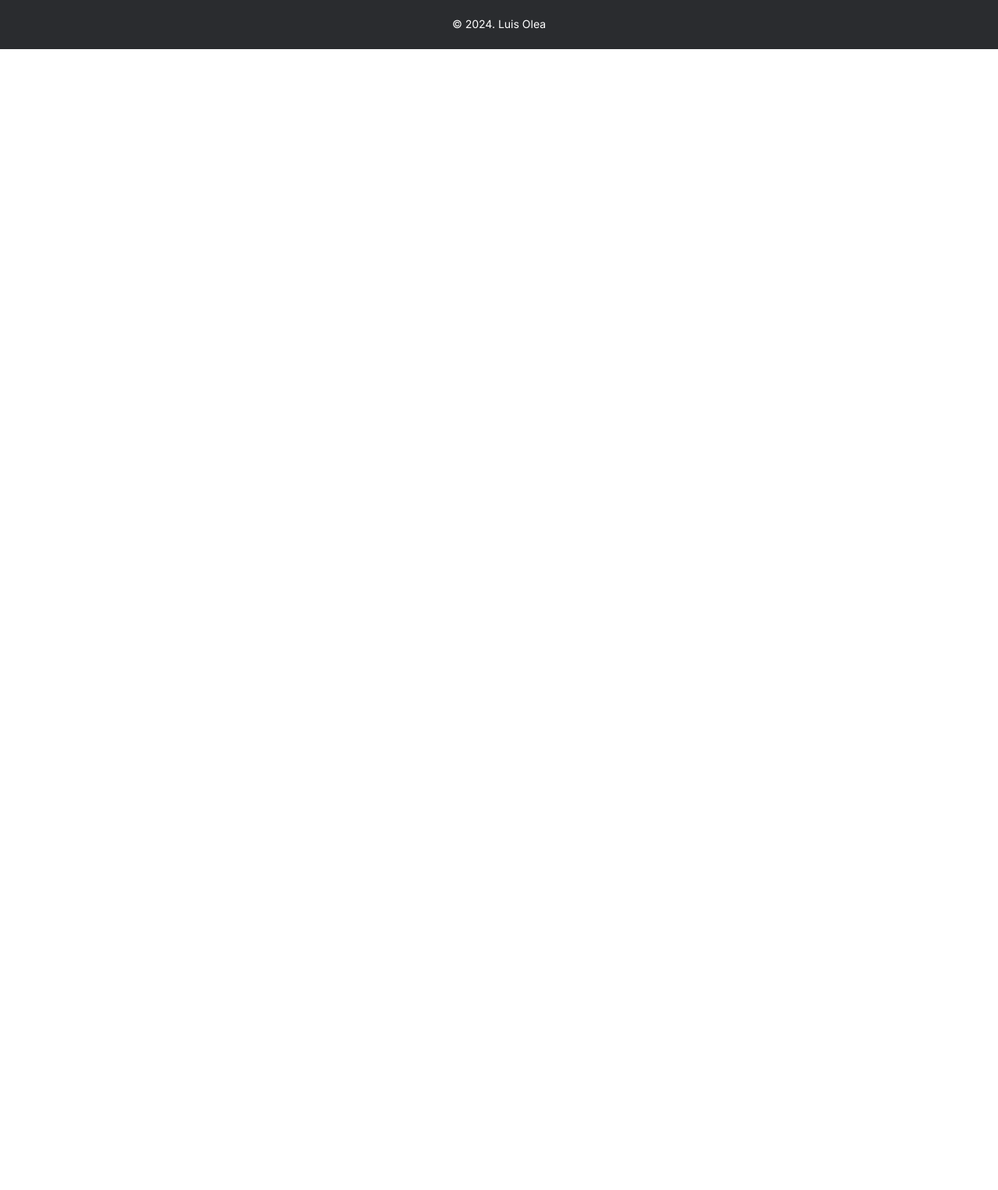
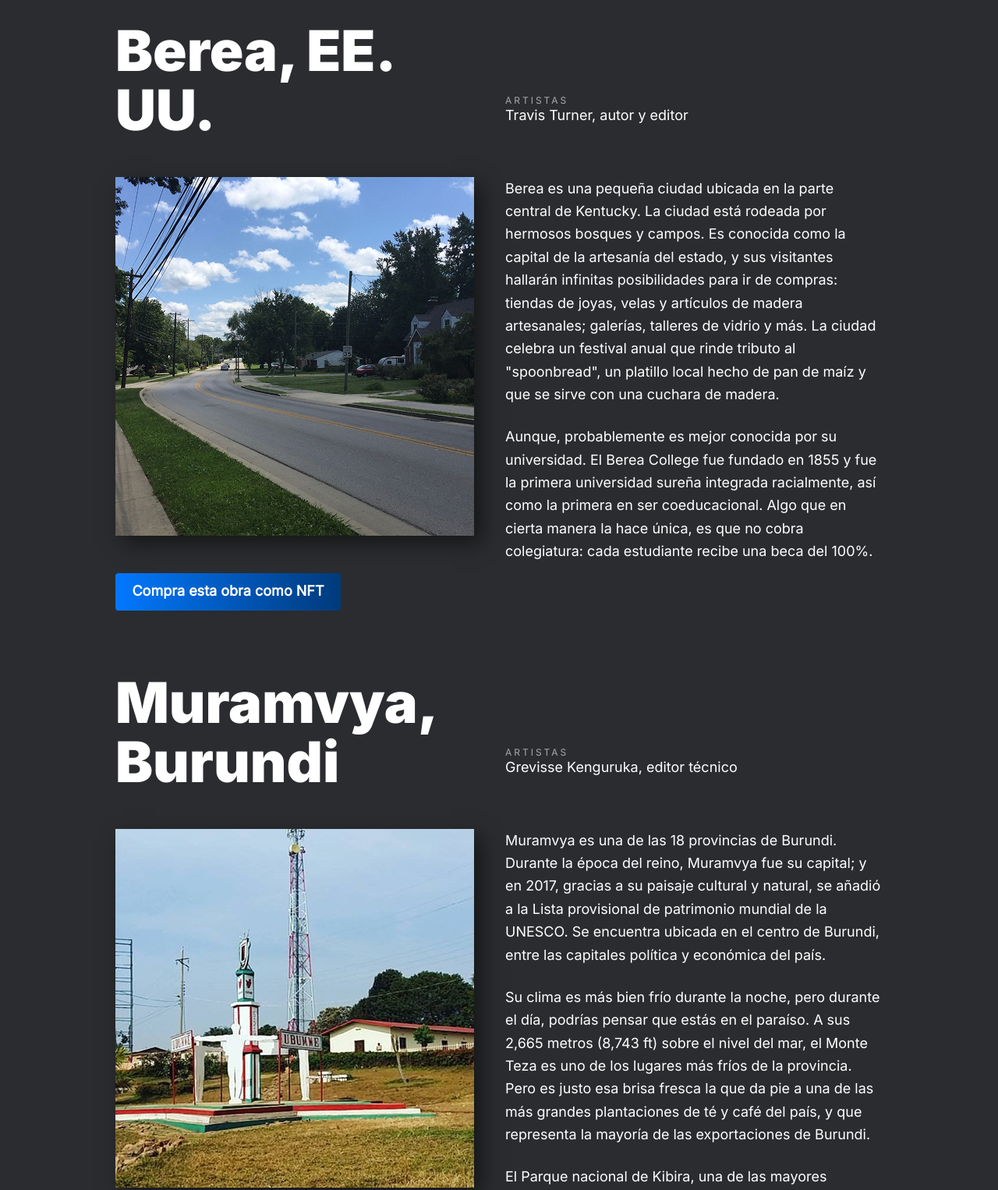
Before and after one commit to luisolea1/web_project_homeland, a plain HTML site: page index.html in a window 1280 px wide. Shown: the part 3420-4946 px from the top of the page at 78% size. Before the commit the page ends 3483 px from the top, so only its background shows below. Drawn offline with Linux system fonts and the light colour scheme.

Commit message:
update places

```diff
--- a/blocks/places.css
+++ b/blocks/places.css
@@ -59,13 +59,13 @@
   grid-column: 2/3;
   grid-row: 2/4 ;
   width: 484px;
-
 }
 
 .places__paragraph{
   font-size: 18px;
   line-height: 163%;
   margin: 0 auto 25px;
+
 }
 
 .places__button{
--- a/index.html
+++ b/index.html
@@ -71,13 +71,47 @@
 
           </div>
           <a href="" class="places__button">Compra esta obra como NFT</a>
+        </div>
 
+        <div class="places__content">
 
+          <h2 class="places__title">Berea, EE. UU.</h2>
+        <div class="places__website">
+          <a class="places__url-heading" href="">Artistas</a>
+          <p class="places__artist">Travis Turner, autor y editor</p>
+        </div>
 
+        <img class="places__image" src="./images/EEUU__image.jpg" alt="Imagen de EEUU"/>
 
+        <div class="places__paragraphs">
+          <p class="places__paragraph">Berea es una pequeña ciudad ubicada en la parte central de Kentucky. La ciudad está rodeada por hermosos bosques y campos. Es conocida como la capital de la artesanía del estado, y sus visitantes hallarán infinitas posibilidades para ir de compras: tiendas de joyas, velas y artículos de madera artesanales; galerías, talleres de vidrio y más. La ciudad celebra un festival anual que rinde tributo al "spoonbread", un platillo local hecho de pan de maíz y que se sirve con una cuchara de madera.</p>
 
+          <p class="places__paragraph">Aunque, probablemente es mejor conocida por su universidad. El Berea College fue fundado en 1855 y fue la primera universidad sureña integrada racialmente, así como la primera en ser coeducacional. Algo que en cierta manera la hace única, es que no cobra colegiatura: cada estudiante recibe una beca del 100%.</p>
 
         </div>
+        <a href="" class="places__button">Compra esta obra como NFT</a>
+      </div>
+
+      <div class="places__content">
+
+        <h2 class="places__title">Muramvya, Burundi</h2>
+      <div class="places__website">
+        <a class="places__url-heading" href="">Artistas</a>
+        <p class="places__artist">Grevisse Kenguruka, editor técnico</p>
+      </div>
+
+      <img class="places__image" src="./images/Burundi__image.jpg" alt="Imagen de Gales"/>
+
+      <div class="places__paragraphs">
+        <p class="places__paragraph">Muramvya es una de las 18 provincias de Burundi. Durante la época del reino, Muramvya fue su capital; y en 2017, gracias a su paisaje cultural y natural, se añadió a la Lista provisional de patrimonio mundial de la UNESCO. Se encuentra ubicada en el centro de Burundi, entre las capitales política y económica del país.</p>
+
+        <p class="places__paragraph">Su clima es más bien frío durante la noche, pero durante el día, podrías pensar que estás en el paraíso. A sus 2,665 metros (8,743 ft) sobre el nivel del mar, el Monte Teza es uno de los lugares más fríos de la provincia. Pero es justo esa brisa fresca la que da pie a una de las más grandes plantaciones de té y café del país, y que representa la mayoría de las exportaciones de Burundi.</p>
+
+        <p class="places__paragraph">El Parque nacional de Kibira, una de las mayores reservas de vida silvestre para los simios, ocupa parte de cuatro provincias, incluyendo Muramvya. Este parque nacional se encuentra en las cúspides de las hermosas montañas de la Divisoria Congo-Nilo, cuyas alturas oscilan entre 1,550 y 2,660 metros. Está lleno de hermosa vegetación, y es una fuente para los diversos ríos y arroyos que proporcionan agua alrededor del país.</p>
+
+      </div>
+      <a href="" class="places__button">Compra esta obra como NFT</a>
+    </div>
         </section>
 
 
```
